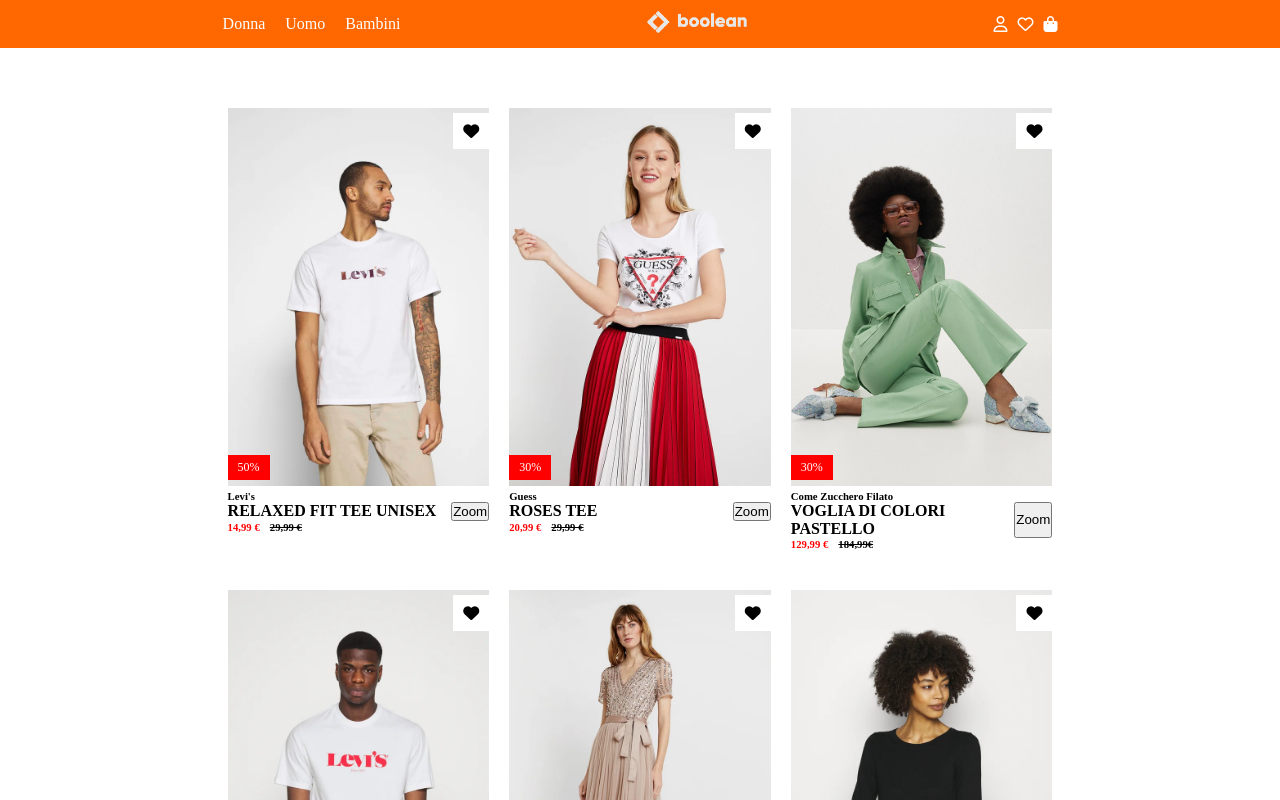
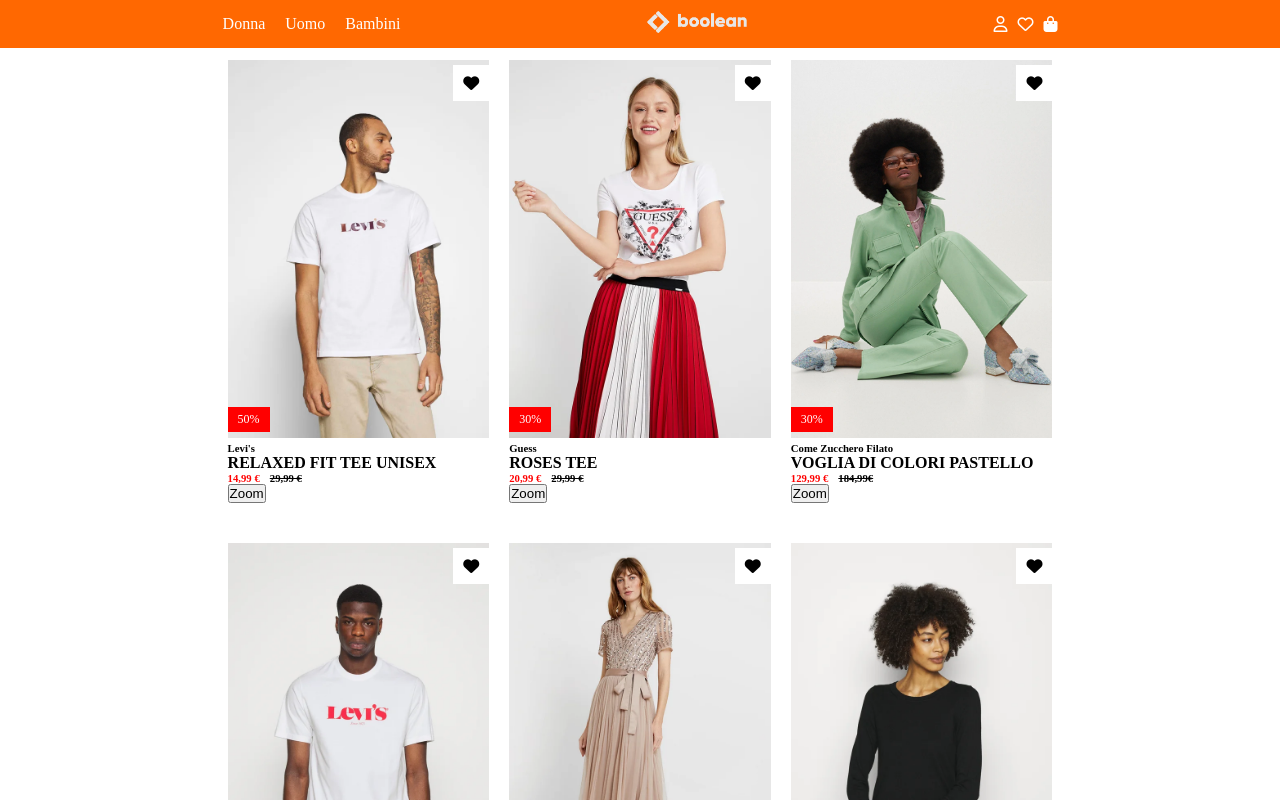
Before and after one commit to GiPisano/vite-boolando, a Vue app: page / in a window 1280 px wide. Shown: the top 800 px of the page. Built offline with nearby package versions, Linux system fonts and the light colour scheme; data requests are answered from the project's data file.

Commit message:
add app header position fixed

```diff
--- a/src/components/AppHeader.vue
+++ b/src/components/AppHeader.vue
@@ -60,11 +60,11 @@
     padding: 10px 17%;
     background-color: rgb(255, 104, 1);
     color: white;
-    // position: fixed;
-    // top: 0;
-    // right: 0;
-    // left: 0;
-    // z-index: 1;
+    position: fixed;
+    top: 0;
+    right: 0;
+    left: 0;
+    z-index: 1;
 }
 
 .logo{
--- a/src/components/AppMain.vue
+++ b/src/components/AppMain.vue
@@ -31,15 +31,13 @@
             </div>
             <div class="description">
                 <h6>{{ clothe.brand }}</h6>
-                <div class="name-clothe">
                     <h4>{{ clothe.description }}</h4>
-                    <button @click="$emit('open-card', index)">Zoom</button>
-                </div>
                 <h6 class="price">
                     <span class="red" v-if="clothe.discountedPrice" >{{ clothe.discountedPrice }}</span>
                     <span class="line" v-if="clothe.discountedPrice">{{ clothe.price }}</span>
                     <span v-else>{{ clothe.price }}</span>
                 </h6>
+                <button @click="$emit('open-card', index)">Zoom</button>
             </div>
         </div>
     </main>
@@ -110,11 +108,6 @@
         display: block;
         }
 
-        .name-clothe{
-            display: flex;
-            justify-content: space-between;
-        }
-
         @media screen and (max-width: 800px){
             .card{
                 width: calc(50% - 20px);
--- a/src/components/AppModal.vue
+++ b/src/components/AppModal.vue
@@ -42,6 +42,7 @@
                 <h4 v-else><span>Prezzo :</span> {{ store.modal.price }}</h4>
             </div>
         </div>
+
     </div>
 </div>
 
@@ -67,7 +68,6 @@
 }
 
 .modal{
-    width: 80%;
     max-width: 940px;
     padding: 1rem;
     background-color: white;
@@ -92,7 +92,7 @@
 }
 
 .container-img{
-    max-width: 30%;
+    max-width: 50%;
     height: auto;
     position: relative;
 }
```
